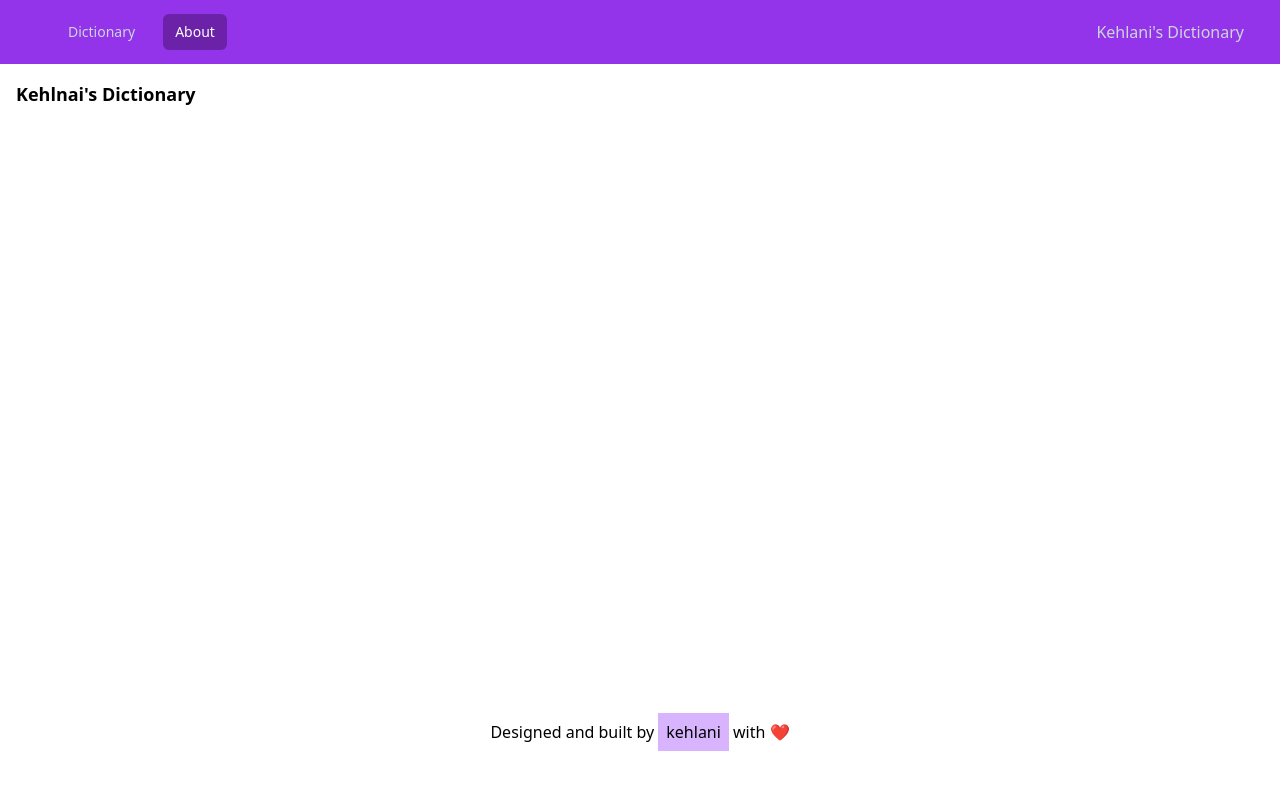
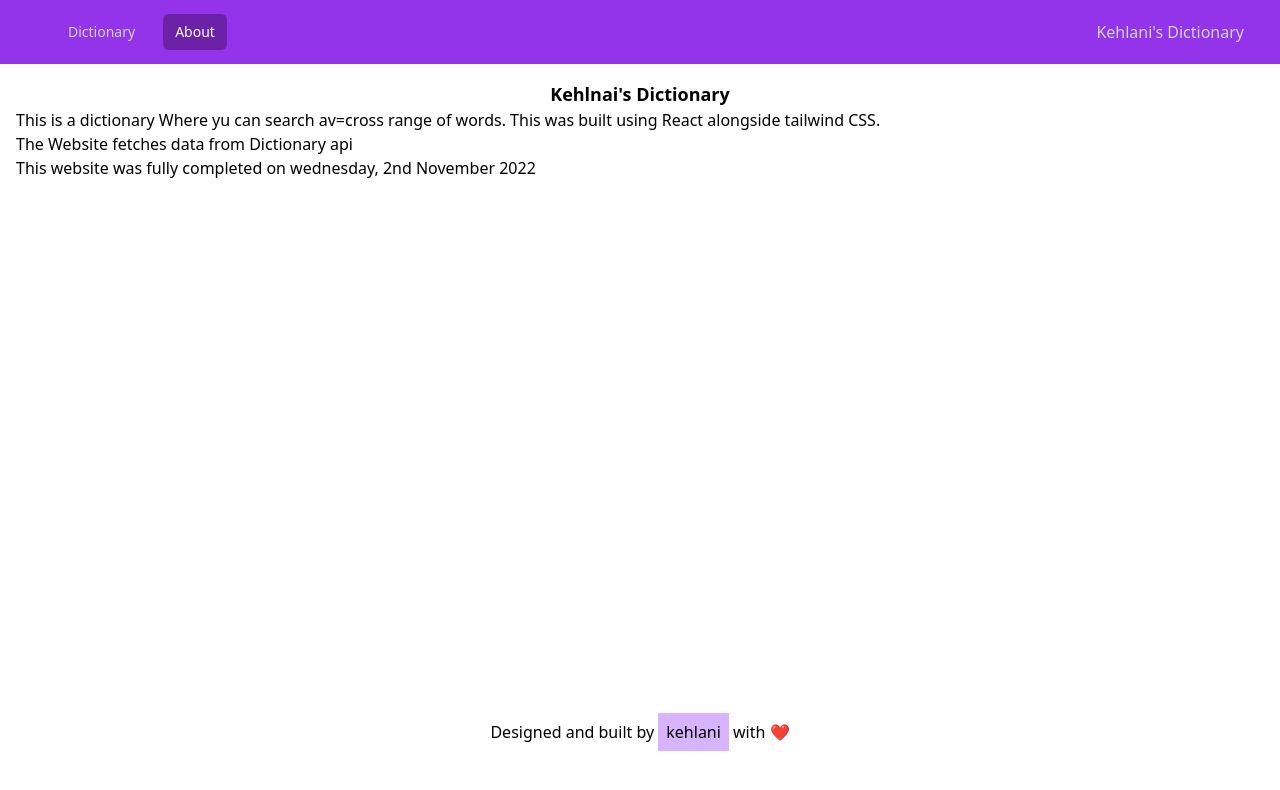
Before and after one commit to kelani34/Dictionary, a React (Vite) app: page /about in a window 1280 px wide. Shown: the top 790 px of the page. Built offline with nearby package versions, Linux system fonts and the light colour scheme.

Commit message:
Add: About Statement

```diff
--- a/src/pages/About.jsx
+++ b/src/pages/About.jsx
@@ -3,7 +3,15 @@ import React from 'react'
 function About() {
   return (
     <>
-    <h1 className='text-lg font-bold'>Kehlnai's Dictionary</h1>
+    <h1 className='text-lg font-bold text-center'>Kehlnai's Dictionary</h1>
+
+    <p>This is a dictionary Where yu can search av=cross range of words. This was built using React alongside tailwind CSS.</p>
+
+    <p>The Website fetches data from <a href='https://dictionaryapi.dev'>Dictionary api</a></p>
+
+    <p>This website was fully completed on wednesday, 2nd November 2022</p>
+
+    <p> </p>
 
     </>
   )
```
